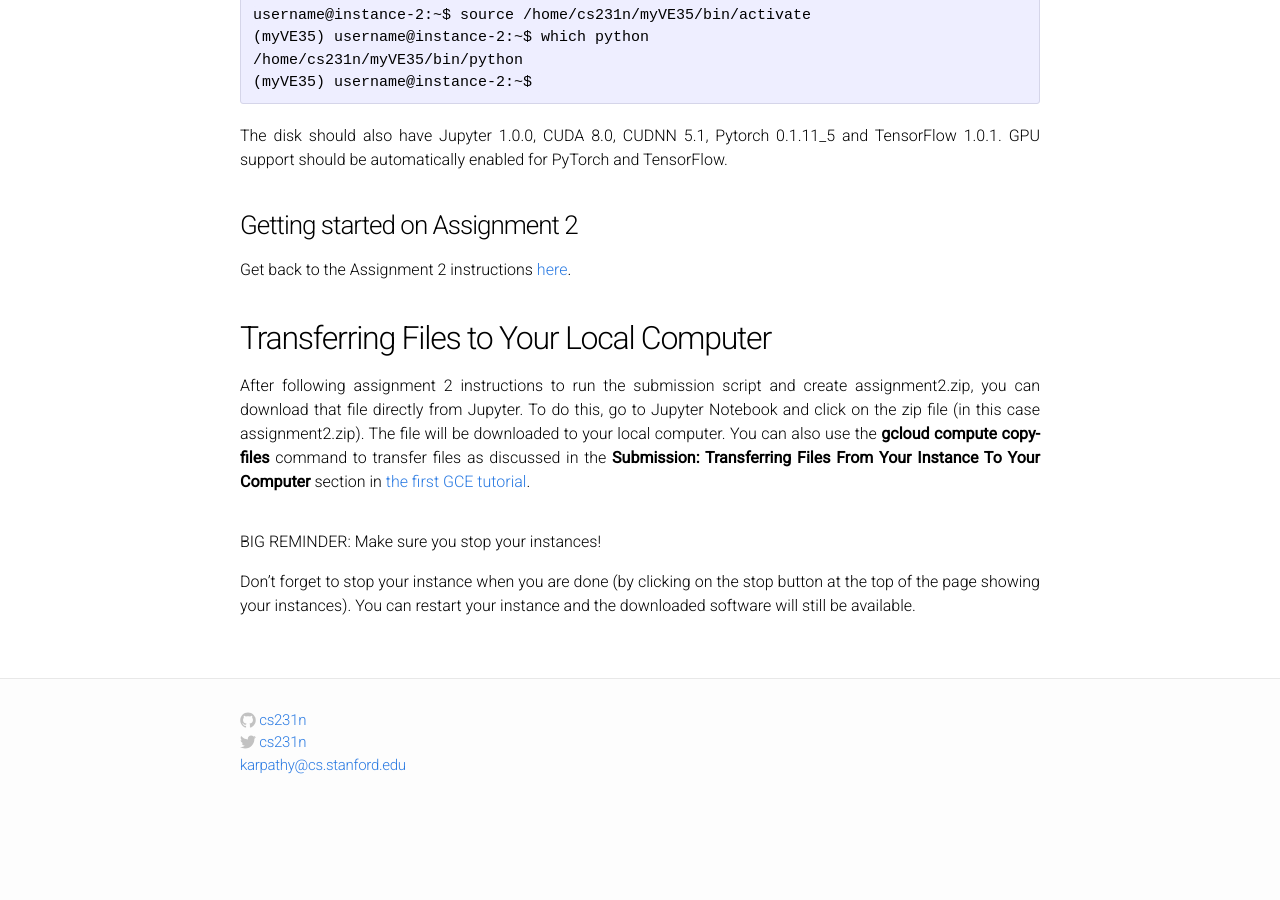
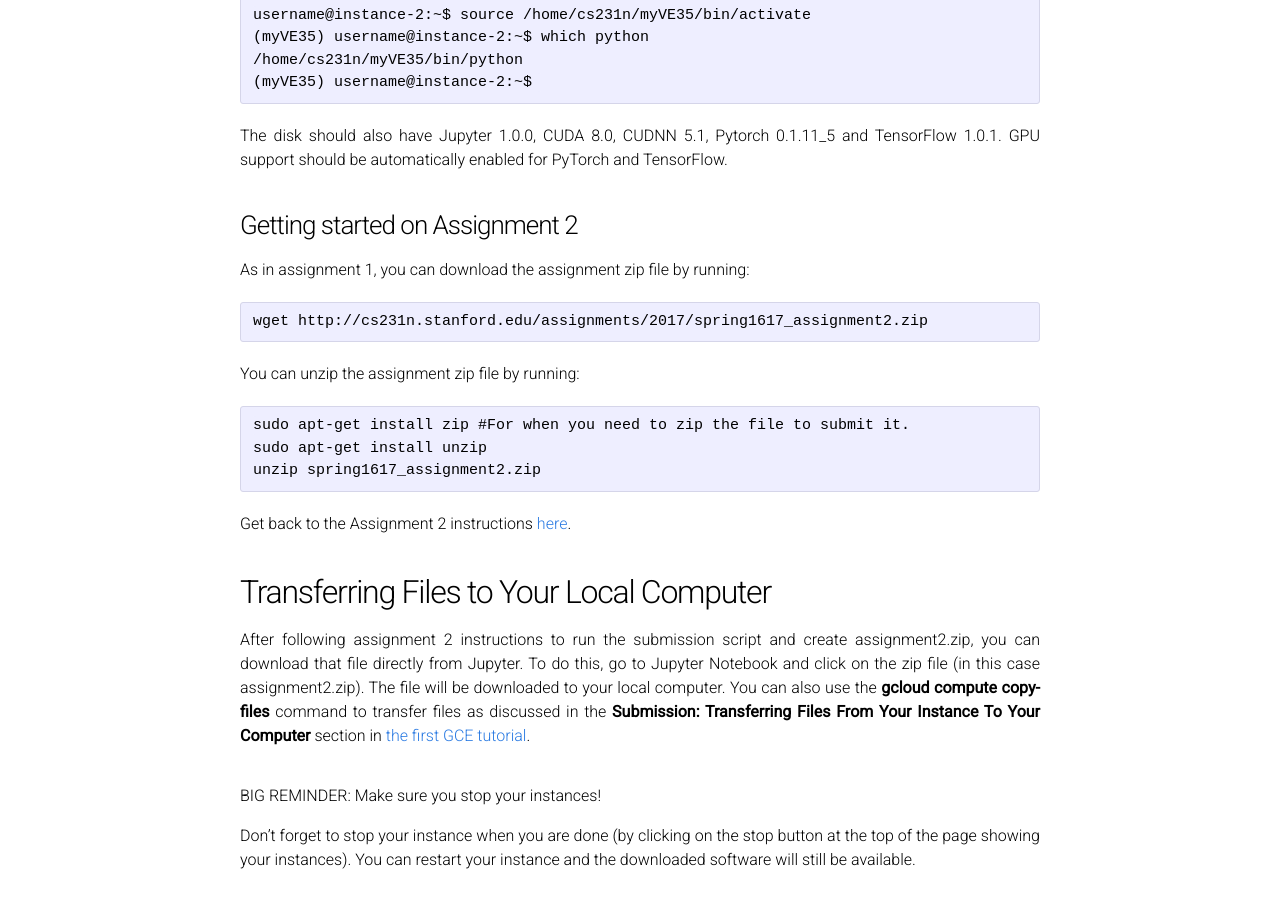
Before and after one commit to cs231n/cs231n.github.io, a Jekyll site: the page built from assignment2_google_cloud.md, in a window 1280 px wide and 900 px high, scrolled down 5908 px. Built offline with Jekyll 4.4.1, drawn with Linux system fonts in a browser that asks for light colours; before the commit the page ends 6729 px from its top, so only the background shows below that.

Commit message:
added instructions on downloading the assignment

````diff
--- a/assignment2_google_cloud.md
+++ b/assignment2_google_cloud.md
@@ -77,6 +77,19 @@ username@instance-2:~$ source /home/cs231n/myVE35/bin/activate
 The disk should also have Jupyter 1.0.0, CUDA 8.0, CUDNN 5.1, Pytorch 0.1.11_5 and TensorFlow 1.0.1. GPU support should be automatically enabled for PyTorch and TensorFlow.
 
 ### Getting started on Assignment 2 ###
+As in assignment 1, you can download the assignment zip file by running:
+
+```
+wget http://cs231n.stanford.edu/assignments/2017/spring1617_assignment2.zip
+```
+
+You can unzip the assignment zip file by running:
+
+```
+sudo apt-get install zip #For when you need to zip the file to submit it.
+sudo apt-get install unzip
+unzip spring1617_assignment2.zip
+```
 
 Get back to the Assignment 2 instructions [here](http://cs231n.github.io/assignments2017/assignment2/).
 
````
